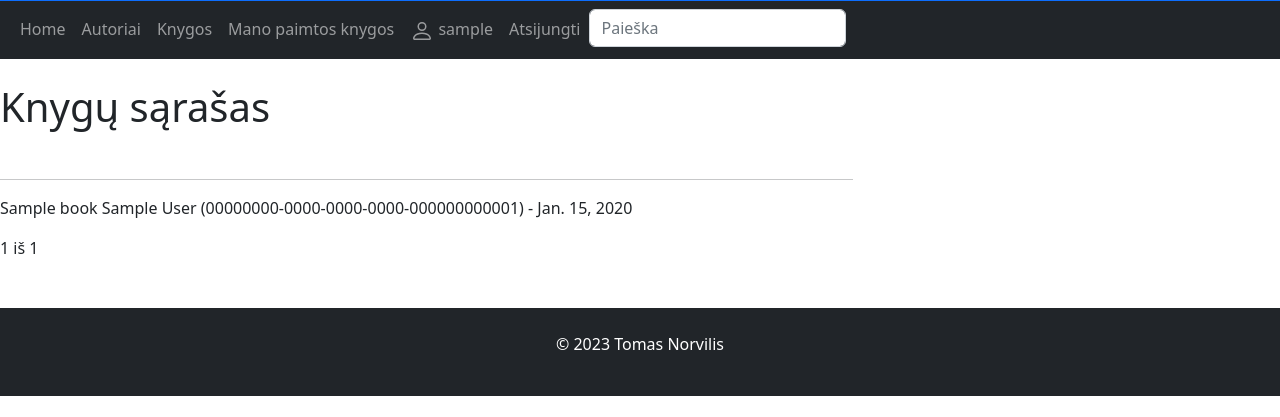
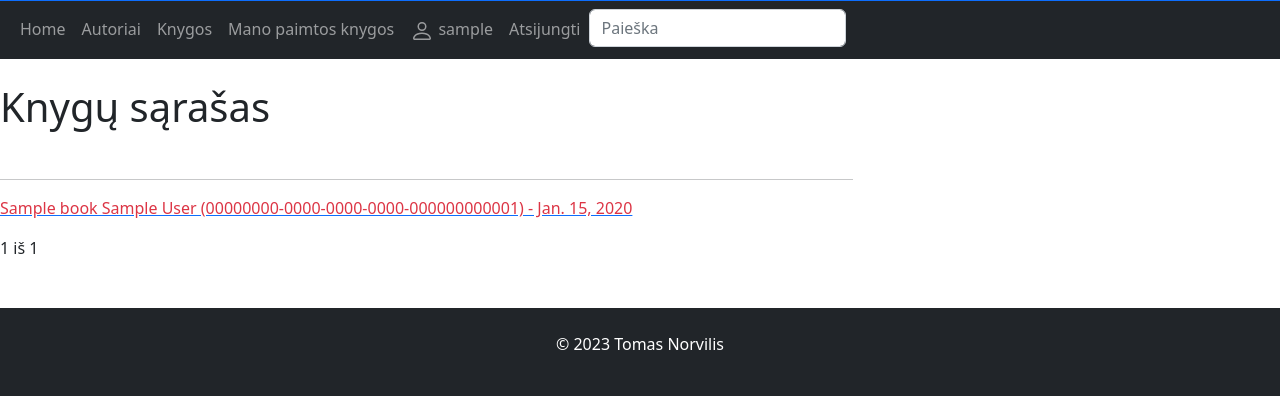
Before and after one commit to TomasNorv/pythonBiblioteka_2023_01_16, a Django app: page /library/userbooks/ in a window 1280 px wide. Shown: the part 287-704 px from the top of the page. Run offline with Django 4.2, Linux system fonts and the light colour scheme; a user stored in the database is signed in; tables that the repository leaves empty hold one stand-in row (values such as "Sample post").

Commit message:
padarytas linkas i knygos aprasyma,mano paimtu knygu sarase

```diff
--- a/mysite/library/templates/user_books.html
+++ b/mysite/library/templates/user_books.html
@@ -8,7 +8,9 @@
 
       {% for instance in instances %}
             <hr>
-              <p>{{ instance.book }} ({{ instance.uuid }}) - {{ instance.due_back }}</p>
+    <a href="{% url 'book' instance.book.id %}">
+              <p class="{% if instance.is_overdue %}text-danger{% endif %}">{{ instance.book }} ({{ instance.uuid }}) - {{ instance.due_back }}</p>
+</a>
       {% endfor %}
     {% else %}
       <p>Bibliotekoje knygų nėra.</p>
```
